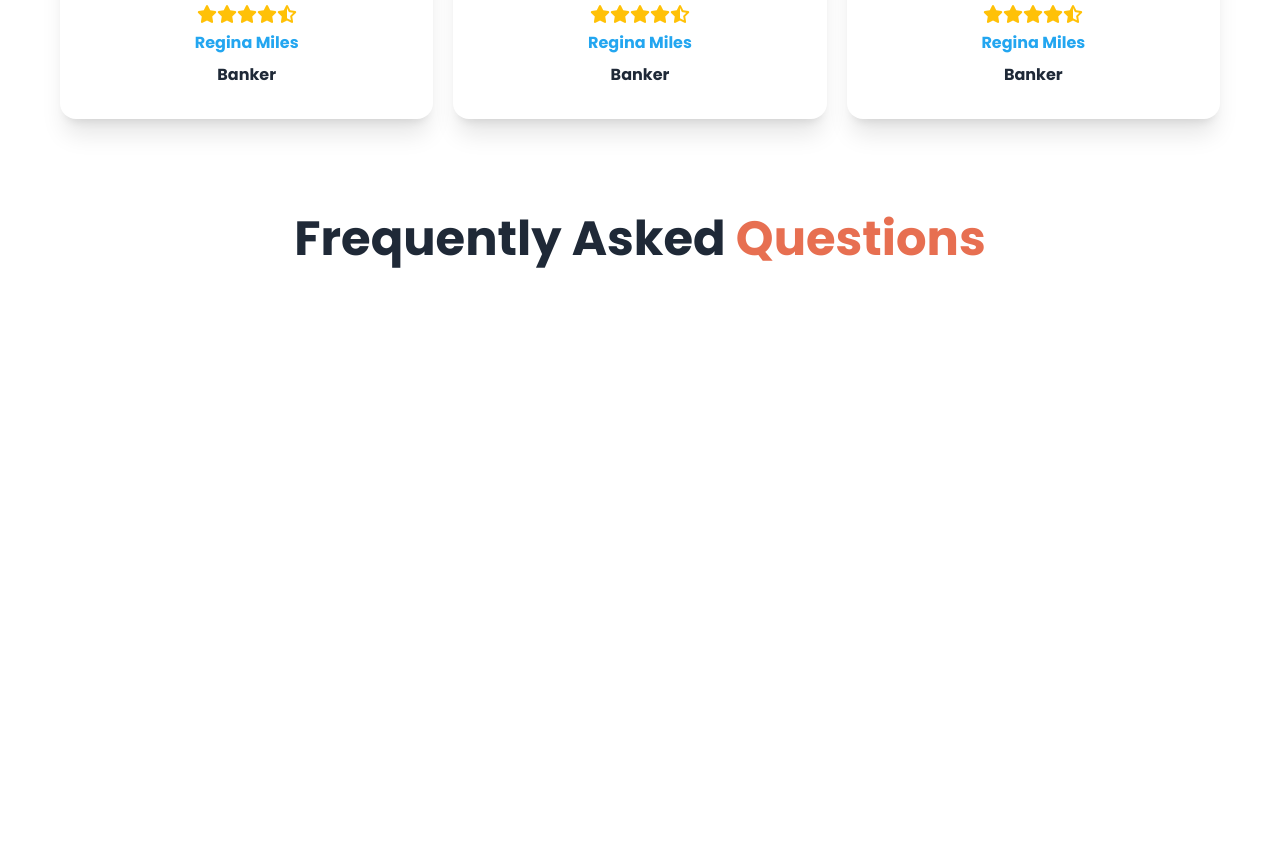
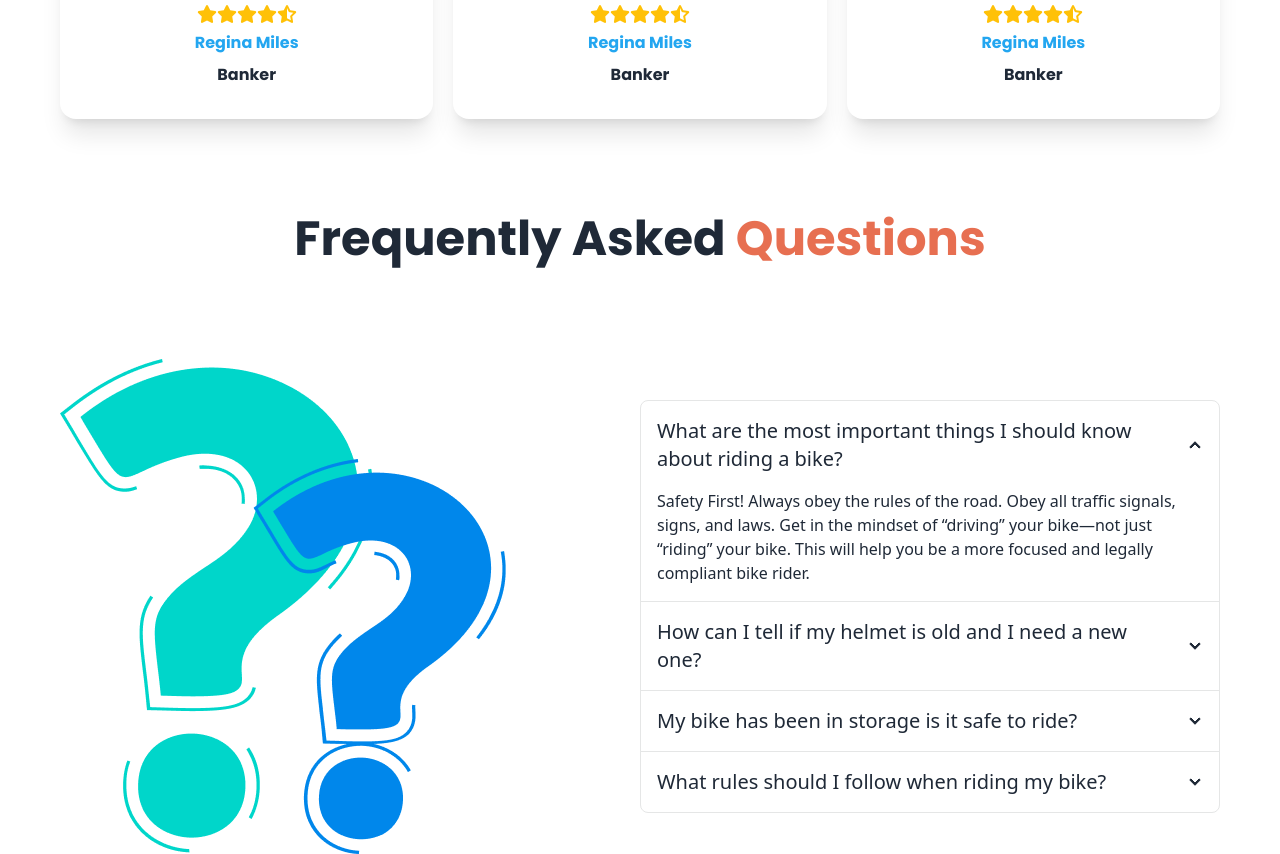
Before and after one commit to zalish-shawon/biker-zone, a plain HTML site: page index.html in a window 1280 px wide. Shown: the part 1965-2819 px from the top of the page. Before the commit the page ends 2237 px from the top, so only its background shows below. Drawn offline with nearby package versions, Linux system fonts and the light colour scheme.

Commit message:
faq added

```diff
--- a/index.html
+++ b/index.html
@@ -272,6 +272,69 @@
           <div class="text-center font-poppins mt-24 ">
             <h1 class="font-bold text-4xl lg:text-5xl">Frequently Asked <span class="text-[#E76F51]">Questions</span></h1>
           </div>
+          <div class="max-w-[1160px] mx-auto mt-24">
+            <div class="flex items-center">
+              <div class="flex-1">
+                <img src="images/others/faq.png" alt="">
+              </div>
+
+              <div class="join join-vertical flex-1">
+                <div class="collapse collapse-arrow join-item border border-base-300">
+                  <input type="radio" name="my-accordion-4" checked="checked" />
+                  <div class="collapse-title text-xl font-medium">
+                    <h1>What are the most important things I should
+                      know about riding a bike?</h1>
+                  </div>
+                  <div class="collapse-content">
+                    <p>Safety First! Always obey the rules of the road. Obey all traffic
+                      signals, signs, and laws. Get in the mindset of “driving” your
+                      bike—not just “riding” your bike. This will help you be a more
+                      focused and legally compliant bike rider. </p>
+                  </div>
+                </div>
+                <div class="collapse collapse-arrow join-item border border-base-300">
+                  <input type="radio" name="my-accordion-4" />
+                  <div class="collapse-title text-xl font-medium">
+                    <h1>How can I tell if my helmet is old and I need a
+                      new one?</h1>
+                  </div>
+                  <div class="collapse-content">
+                    <p>Safety First! Always obey the rules of the road. Obey all traffic
+                      signals, signs, and laws. Get in the mindset of “driving” your
+                      bike—not just “riding” your bike. This will help you be a more
+                      focused and legally compliant bike rider.</p>
+                  </div>
+                </div>
+                <div class="collapse collapse-arrow join-item border border-base-300">
+                  <input type="radio" name="my-accordion-4" />
+                  <div class="collapse-title text-xl font-medium">
+                    <h1>My bike has been in storage is it safe to ride?</h1>
+                  </div>
+                  <div class="collapse-content">
+                    <p>Safety First! Always obey the rules of the road. Obey all traffic
+                      signals, signs, and laws. Get in the mindset of “driving” your
+                      bike—not just “riding” your bike. This will help you be a more
+                      focused and legally compliant bike rider.</p>
+                  </div>
+                </div>
+                <div class="collapse collapse-arrow join-item border border-base-300">
+                  <input type="radio" name="my-accordion-4" />
+                  <div class="collapse-title text-xl font-medium">
+                    <h1>What rules should I follow when riding my bike?</h1>
+                  </div>
+                  <div class="collapse-content">
+                    <p>Safety First! Always obey the rules of the road. Obey all traffic
+                      signals, signs, and laws. Get in the mindset of “driving” your
+                      bike—not just “riding” your bike. This will help you be a more
+                      focused and legally compliant bike rider.</p>
+                  </div>
+                </div>
+              </div>
+              </div>
+
+            </div>
+
+          </div>
         </section>
   </main>
 </body>
```
